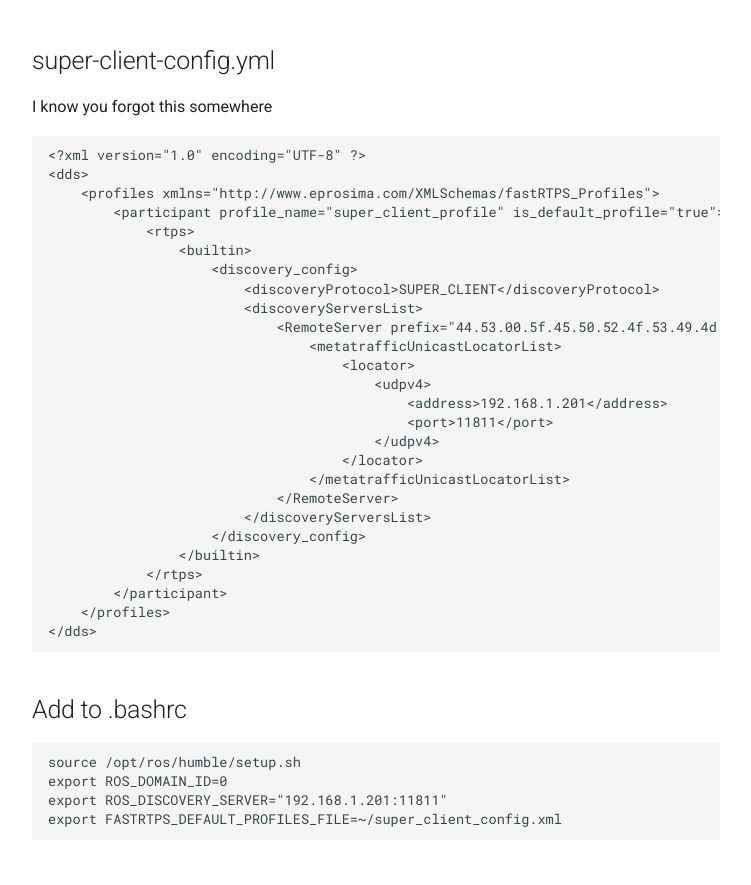
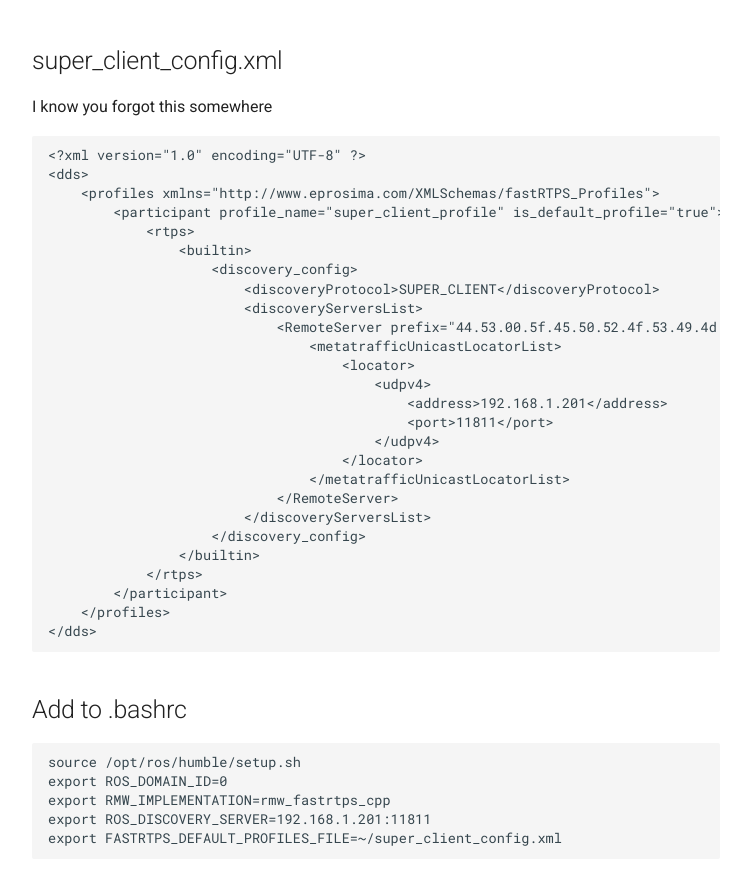
Before and after one commit to UFL-Autonomy-Park/apark_wiki, an MkDocs documentation site: the page built from docs/ROS/basics.md, in a window 1280 px wide and 1400 px high, scrolled down 57 px, cut to the strip 493-1378 px from the top of the window. Shown: the whole strip, without its empty margins (264-1015 px from the left). Built offline with MkDocs 1.6.1 and Material for MkDocs 9.7.7, drawn with Linux system fonts in a browser that asks for light colours; some of the changed text lies outside the part shown.

Commit message:
update ROS basics

````diff
--- a/docs/ROS/basics.md
+++ b/docs/ROS/basics.md
@@ -4,7 +4,7 @@
 
 <iframe width="560" height="315" src="https://www.youtube.com/embed/tvToTLZQkZI?si=97aXUDweP7OQRK9T" title="YouTube video player" frameborder="0" allow="accelerometer; autoplay; clipboard-write; encrypted-media; gyroscope; picture-in-picture; web-share" referrerpolicy="strict-origin-when-cross-origin" allowfullscreen></iframe>
 
-## super-client-config.yml
+## super_client_config.xml
 
 I know you forgot this somewhere
 
@@ -42,6 +42,7 @@ I know you forgot this somewhere
 ```
 source /opt/ros/humble/setup.sh
 export ROS_DOMAIN_ID=0
-export ROS_DISCOVERY_SERVER="192.168.1.201:11811"
+export RMW_IMPLEMENTATION=rmw_fastrtps_cpp
+export ROS_DISCOVERY_SERVER=192.168.1.201:11811
 export FASTRTPS_DEFAULT_PROFILES_FILE=~/super_client_config.xml
 ```
````
